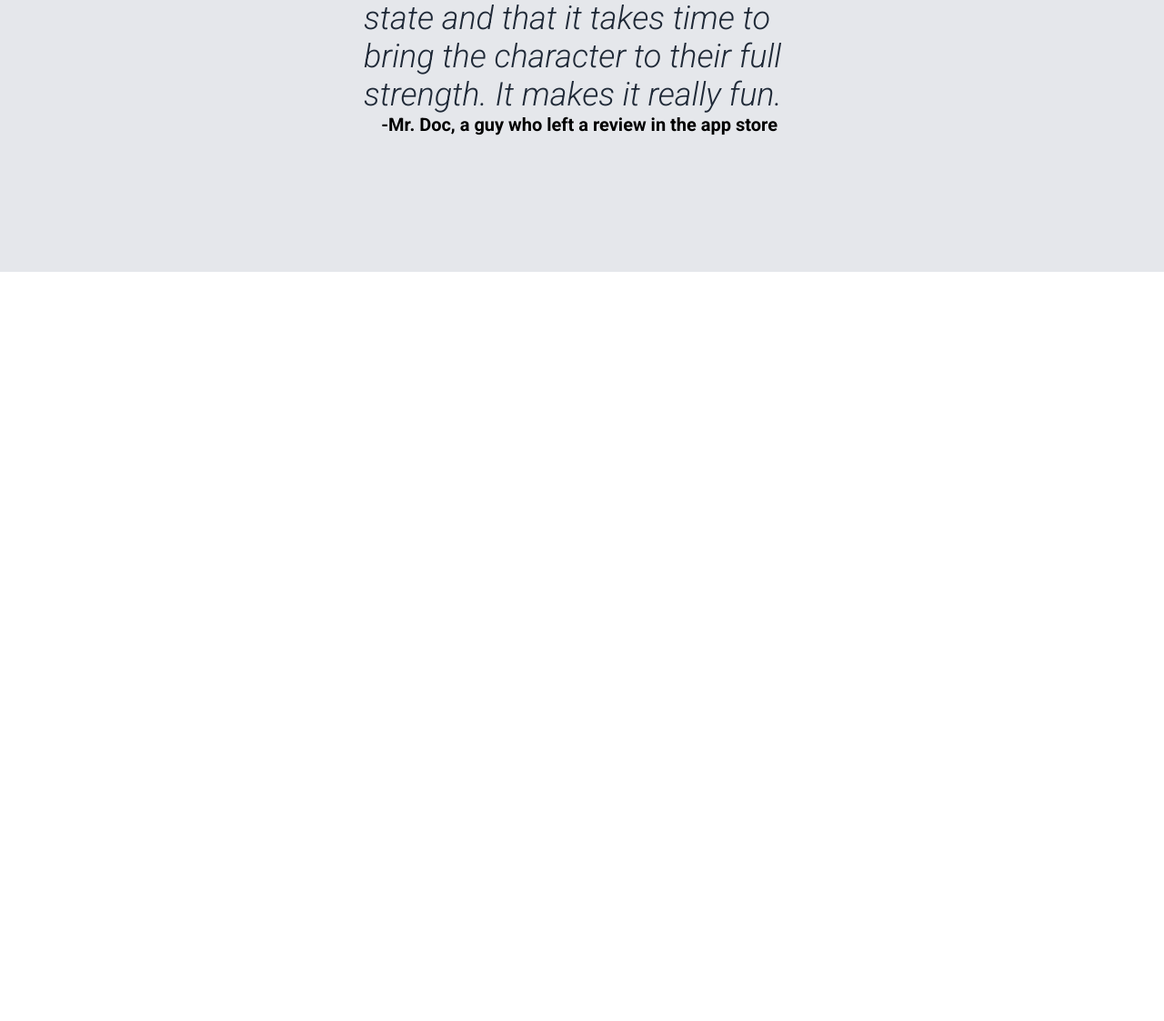
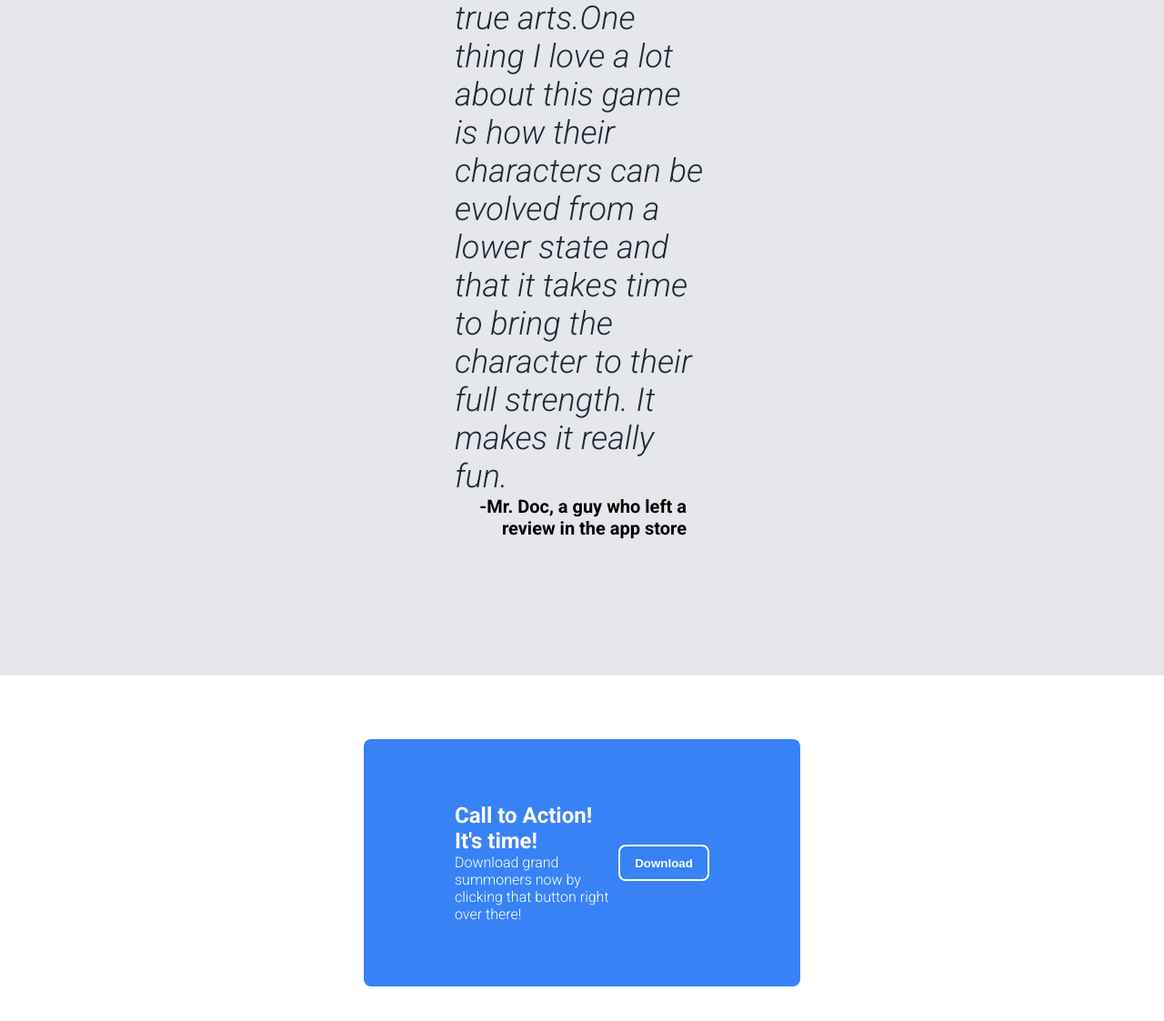
Before and after one commit to chevie22/landing-page, a plain HTML site: page index.html in a window 1280 px wide. Shown: the part 1760-2883 px from the top of the page at 91% size. Before the commit the page ends 2059 px from the top, so only its background shows below. Drawn offline with Linux system fonts and the light colour scheme.

Commit message:
Add fourth part

```diff
--- a/index.html
+++ b/index.html
@@ -62,6 +62,13 @@
         <div class = "quoter">-Mr. Doc, a guy who left a review in the app store</div>
     </div>
 
+    <div class = "fourth">
+        <div class = "fourth-1">
+            <div class = "bold">Call to Action! It's time!</div>
+            <div class = "calltoaction-subtext">Download grand summoners now by clicking that button right over there!</div>
+        </div>
+        <div class = "fourth-2"><button class = "fourth-button" onClick = "window.open('https://play.google.com/store/apps/details?id=jp.goodsmile.grandsummonersglobal_android&hl=en')">Download</button></div>
+    </div>
 
 
 </body>
--- a/style.css
+++ b/style.css
@@ -146,7 +146,7 @@ a:visited{
 
 .third{
     background-color: #E5E7EB;
-    padding: 150px 400px;
+    padding: 150px 500px;
     font-family: "Roboto", sans-serif;
 }
 
@@ -163,3 +163,46 @@ a:visited{
     text-align: right;
     padding-right: 25px;
 }
+
+.fourth{
+    font-family: "Roboto", sans-serif;
+    border-radius: 8px;
+    margin: 70px 400px;
+    background-color: #3882F6;
+    padding: 70px 100px;
+    display: flex;
+    color: white;
+}
+
+.fourth div{
+    align-content: center;
+}
+
+.fourth-1{
+    flex: 2;
+}
+
+.fourth-2{
+    flex: 1;
+    text-align: right;
+}
+
+.fourth-button{
+    border-style: solid;
+    border-radius: 8px;
+    border-color: white;
+    background-color: #3882F6;
+    color: white;
+    height: 40px;
+    width: 100px;
+    font-weight: bold;
+}
+
+.bold{
+    font-weight: bold;
+    font-size: 24px;
+}
+
+.calltoaction-subtext{
+    font-weight: 300;
+}
```
